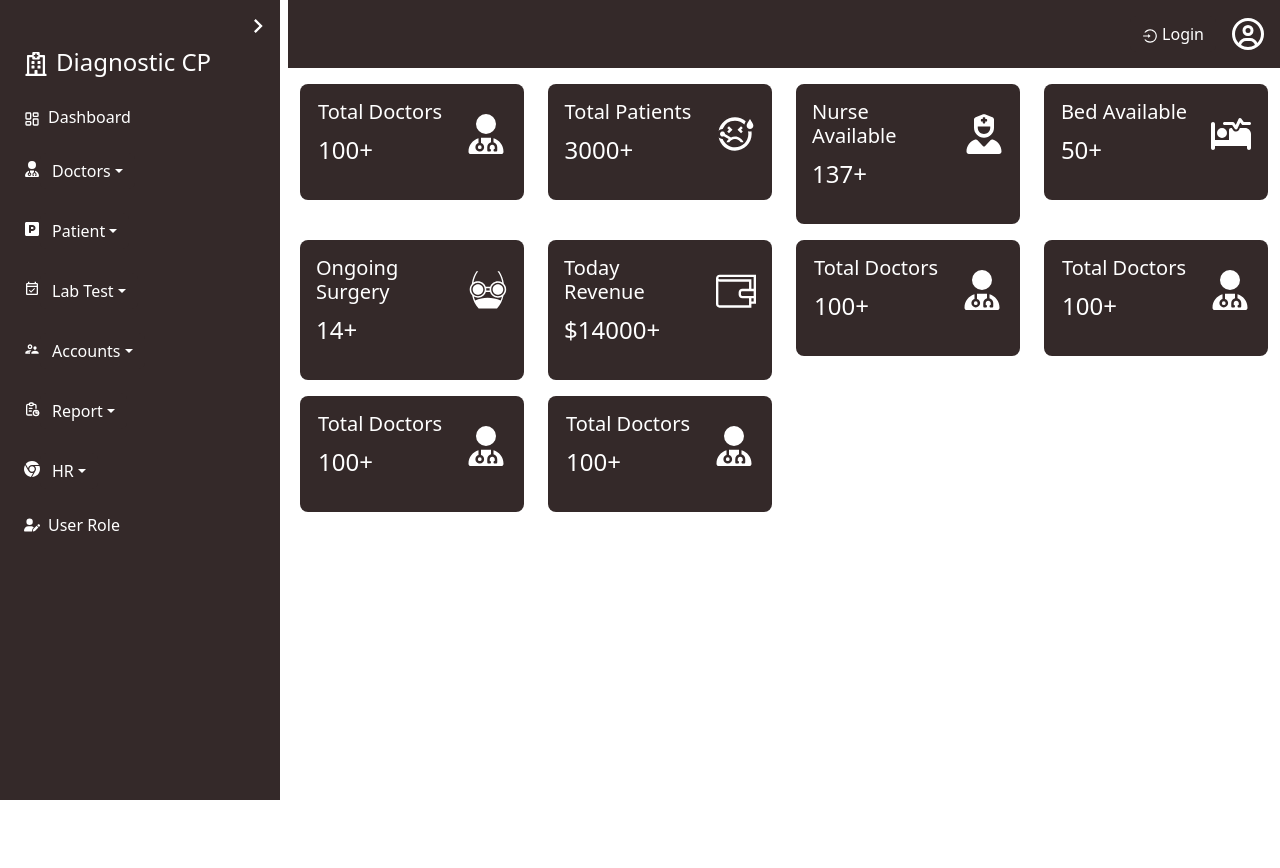
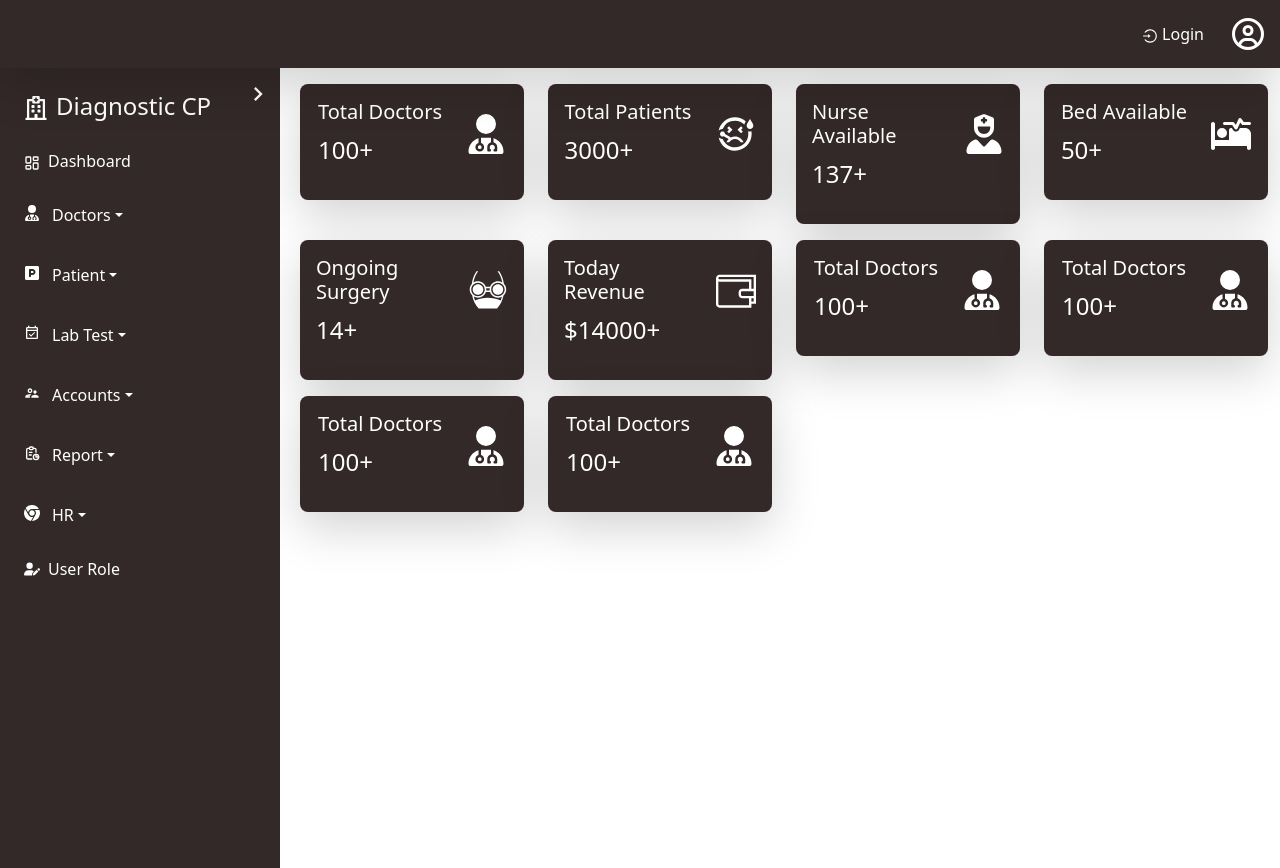
Before and after one commit to majbaulhoque/Hospital-Management-Systemstem, a React (Vite) app: page / in a window 1280 px wide. Before the commit the page ends 800 px from the top, so only its background shows below. Built offline with nearby package versions, Linux system fonts and the light colour scheme.

Commit message:
added create-user

```diff
--- a/src/Component/Dashboard/Cards.jsx
+++ b/src/Component/Dashboard/Cards.jsx
@@ -69,8 +69,8 @@ const Cards = () => {
   return (
     <div className="row">
       {data?.map((item) => (
-        <div className="col-lg-4 col-md-6 col-12 col-xl-3 gy-3 " key={item?.id}>
-          <div className="custom-bg-main justify-content-center d-flex gap-4  p-3 rounded-3  text-white">
+        <div className="col-lg-4  col-md-6 col-12 col-xl-3 gy-3 " key={item?.id}>
+          <div className="custom-bg-main shadow-lg justify-content-center d-flex gap-4  p-3 rounded-3  text-white">
             <div className="">
               <h5>{item?.name}</h5>
               <p className="fs-4">{item?.count}+</p>
--- a/src/Component/Navbar/Navabar.jsx
+++ b/src/Component/Navbar/Navabar.jsx
@@ -5,7 +5,7 @@ import { useNavigate } from "react-router-dom";
 const Navbar = () => {
     const navigate = useNavigate()
   return (
-    <nav className="d-flex gap-3 bg-white position-sticky pt-3 pe-3 pb-3 top-0   justify-content-end align-items-center custom-bg-main text-white text-end w-100">
+    <nav className="d-flex shadow-lg  gap-3 bg-white position-sticky me-2 pt-3 pe-3 pb-3 top-0   justify-content-end align-items-center custom-bg-main text-white text-end w-100">
       <div className="d-flex gap-3 align-items-center">
         <button onClick={() => navigate('/login')} className="btn btn-primary custom-bg-main text-white border-0 ">
           <AiOutlineLogin className="me-1" />
--- a/src/Component/Sidebar/Sidebar.jsx
+++ b/src/Component/Sidebar/Sidebar.jsx
@@ -21,7 +21,7 @@ const Sidebar = () => {
   const [open, setOpen] = useState(true);
 
   return (
-    <div  className="position-relative custom-position-fixed-mobile z-3" style={{ top: 0, left: 0, bottom: 0 }}>
+    <div  className="position-relative custom-position-fixed-mobile  custom-z-index" style={{ top: 0, left: 0, bottom: 0 }}>
       {/* Toggle Button  */}
       {!open && (
         <button
@@ -35,7 +35,7 @@ const Sidebar = () => {
       )}
 
       {/* Sidebar Content */}
-      <Collapse in={open} className="position-relative custom-position-absolute-mobile z-2" dimension="width">
+      <Collapse in={open} className="position-relative custom-position-absolute-mobile  custom-z-index" dimension="width">
         <div
           id="sidebar"
           className="custom-sidebar-width overflow-y-scroll  text-white p-4 custom-bg-main "
@@ -54,7 +54,7 @@ const Sidebar = () => {
           </button>
           {/* company */}
           <div>
-            <h4 className="d-flex gap-2 mt-4 mb-4">
+            <h4 className="d-flex gap-2  mb-4">
               <FaRegHospital className="mt-1" />  Diagnostic CP
             </h4>
           </div>
--- a/src/Layout/MainLayout.jsx
+++ b/src/Layout/MainLayout.jsx
@@ -5,12 +5,13 @@ import "../assets/styles/sidebar/index.css"
 
 const MainLayout = () => {
   return (
-    <div className="d-lg-flex  gap-2 w-100">
-      <div className="">
-        <Sidebar />
+    <div className="  gap-2 w-100">
+      <div className="w-100 position-sticky z-3 top-0">
+      <Navbar/>
+
       </div>
-      <div className=" w-100">
-        <Navbar/>
+      <div className="d-flex gap-2 w-100">
+         <Sidebar />
         <Outlet />
       </div>
     </div>
--- a/src/assets/styles/sidebar/index.css
+++ b/src/assets/styles/sidebar/index.css
@@ -55,6 +55,9 @@
     margin-top: 5px;
   }
 
+  .custom-z-index{
+    z-index: 0;
+  }
   @media (max-width:500px) {
     .custom-position-absolute-mobile{
       position: absolute !important;
@@ -62,4 +65,7 @@
     .custom-position-fixed-mobile{
       position: fixed !important;
     }
+    .custom-z-index{
+      z-index: 999;
+    }
   }
```
Also changed, not shown: src/Component/UserRole/UserRole.jsx (added, +11 -0 lines).
